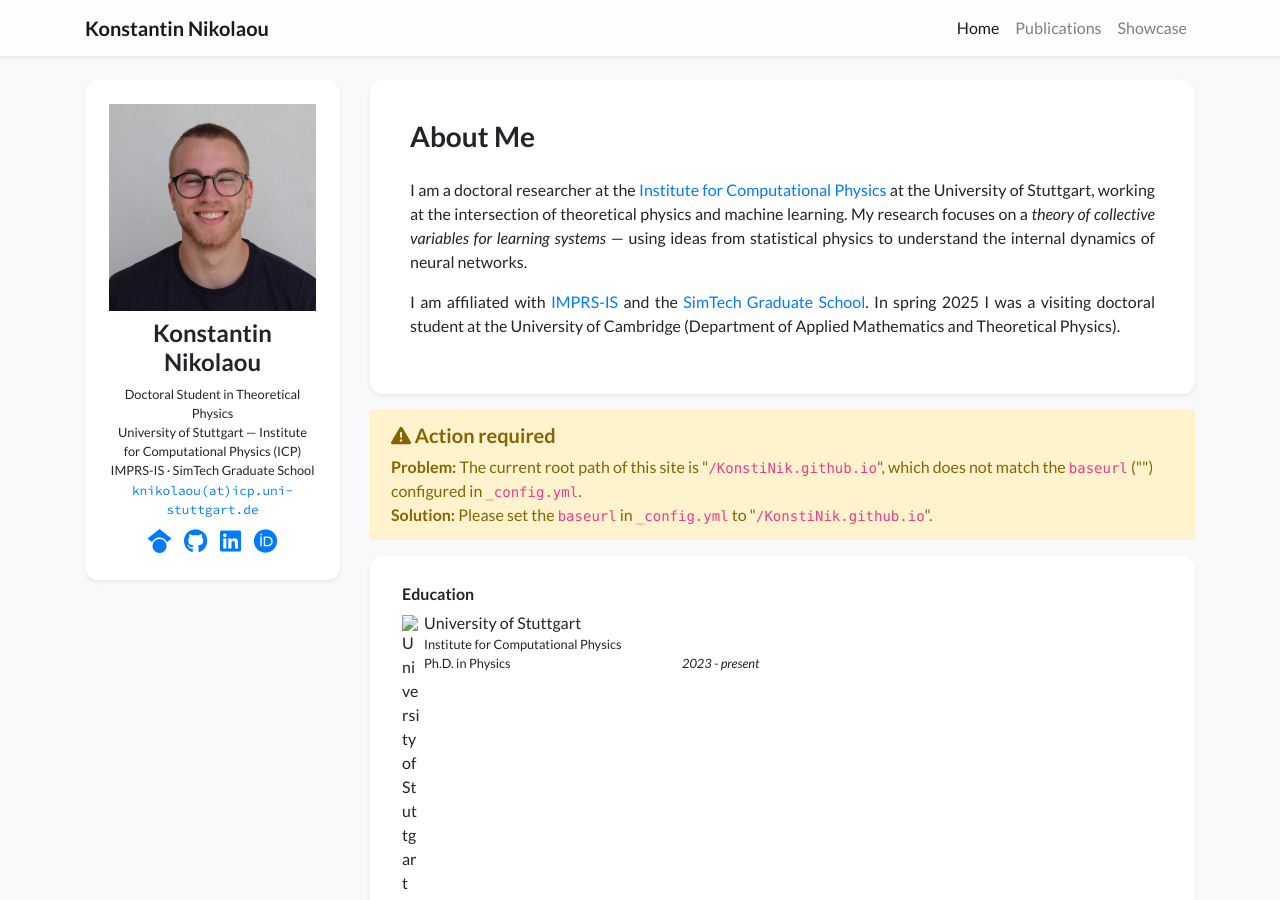
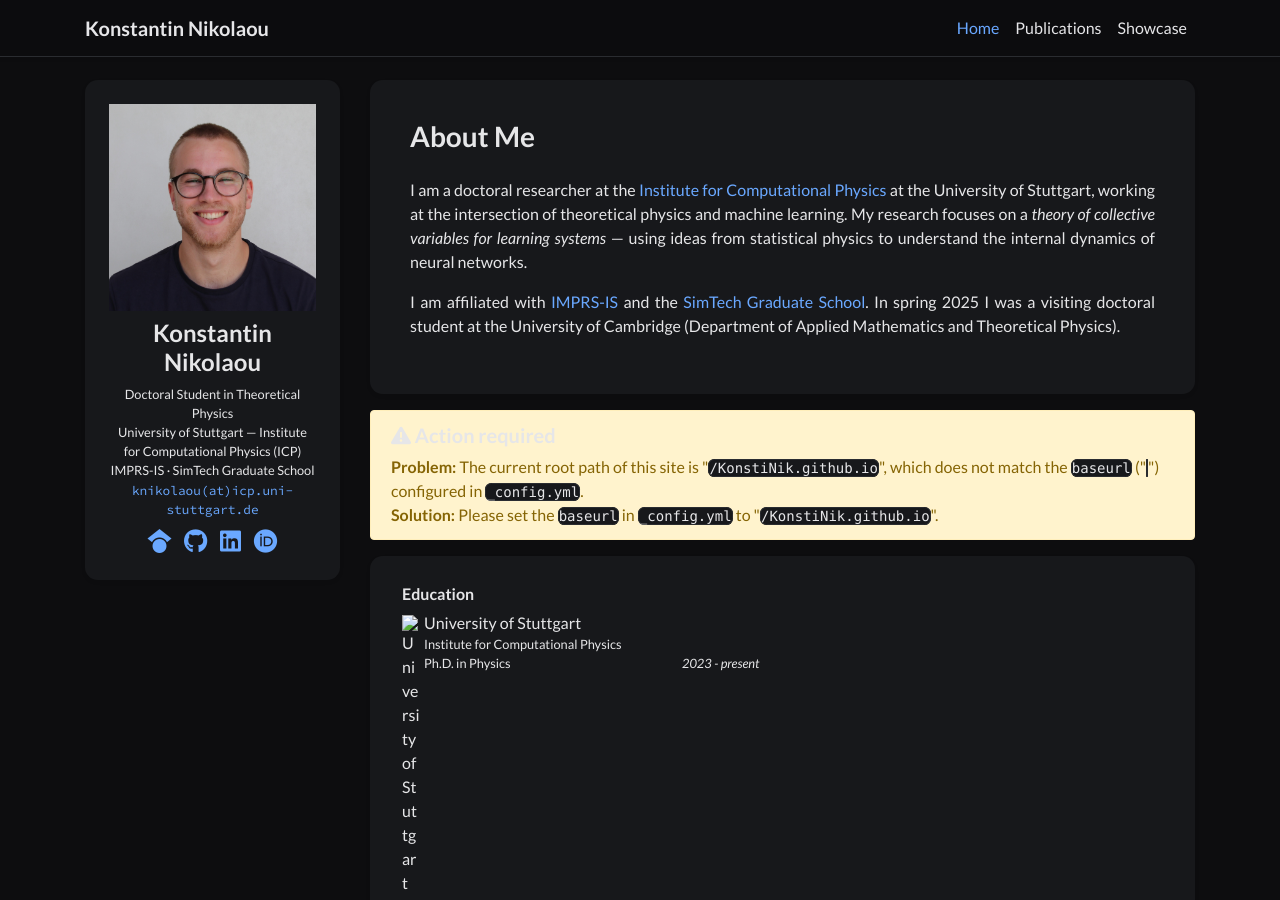
Before and after one commit to KonstiNik/KonstiNik.github.io, a Jekyll site: the page built from index.html, in a window 1280 px wide and 900 px high. Built offline with Jekyll 4.4.1, drawn with Linux system fonts in a browser that asks for light colours; nearby versions of some CDN libraries; a style sheet for code colours, icons or effects is not loaded.

Commit message:
style: wire dark.css into layout files

```diff
--- a/_layouts/blog_post.html
+++ b/_layouts/blog_post.html
@@ -18,6 +18,7 @@
     <link rel="stylesheet" href="https://cdnjs.cloudflare.com/ajax/libs/prism/1.29.0/themes/prism.min.css" crossorigin="anonymous">
     <link rel="stylesheet" href="{{ '/assets/css/global.css' | relative_url }}">
     <link rel="stylesheet" href="{{ '/assets/css/blog.css' | relative_url }}">
+    <link rel="stylesheet" href="{{ '/assets/css/dark.css' | relative_url }}">
 </head>
 <body class="bg-light d-flex flex-column min-vh-100" {{ page.body_attr }}>
     {% include navbar.html active_page="Blog" %}
--- a/_layouts/default.html
+++ b/_layouts/default.html
@@ -15,6 +15,7 @@
     <link href="https://fonts.googleapis.com/css2?family=Lato:ital,wght@0,300;0,400;0,700;0,900;1,300;1,400;1,700;1,900&family=Fira+Sans:ital,wght@0,100;0,200;0,300;0,400;0,500;0,600;0,700;0,800;0,900;1,100;1,200;1,300;1,400;1,500;1,600;1,700;1,800;1,900&family=Source+Code+Pro:ital,wght@0,200..900;1,200..900&display=swap" rel="stylesheet">
     <link rel="stylesheet" href="https://cdn.jsdelivr.net/npm/katex@0.16.11/dist/katex.min.css" integrity="sha384-nB0miv6/jRmo5UMMR1wu3Gz6NLsoTkbqJghGIsx//Rlm+ZU03BU6SQNC66uf4l5+" crossorigin="anonymous">
     <link rel="stylesheet" href="{{ '/assets/css/global.css' | relative_url }}">
+    <link rel="stylesheet" href="{{ '/assets/css/dark.css' | relative_url }}">
 </head>
 <body class="bg-light" {{ page.body_attr }}>
     {% include navbar.html %}
--- a/_layouts/prompt.html
+++ b/_layouts/prompt.html
@@ -10,6 +10,7 @@
     <link rel="preconnect" href="https://fonts.gstatic.com" crossorigin>
     <link href="https://fonts.googleapis.com/css2?family=Lato:ital,wght@0,300;0,400;0,700;0,900;1,300;1,400;1,700;1,900&family=Raleway:ital,wght@0,300;0,400;0,500;1,300;1,400;1,500&display=swap" rel="stylesheet">
     <link rel="stylesheet" href="{{ '/assets/css/global.css' | relative_url }}">
+    <link rel="stylesheet" href="{{ '/assets/css/dark.css' | relative_url }}">
 </head>
 <style type="text/css">
     .container {
```
